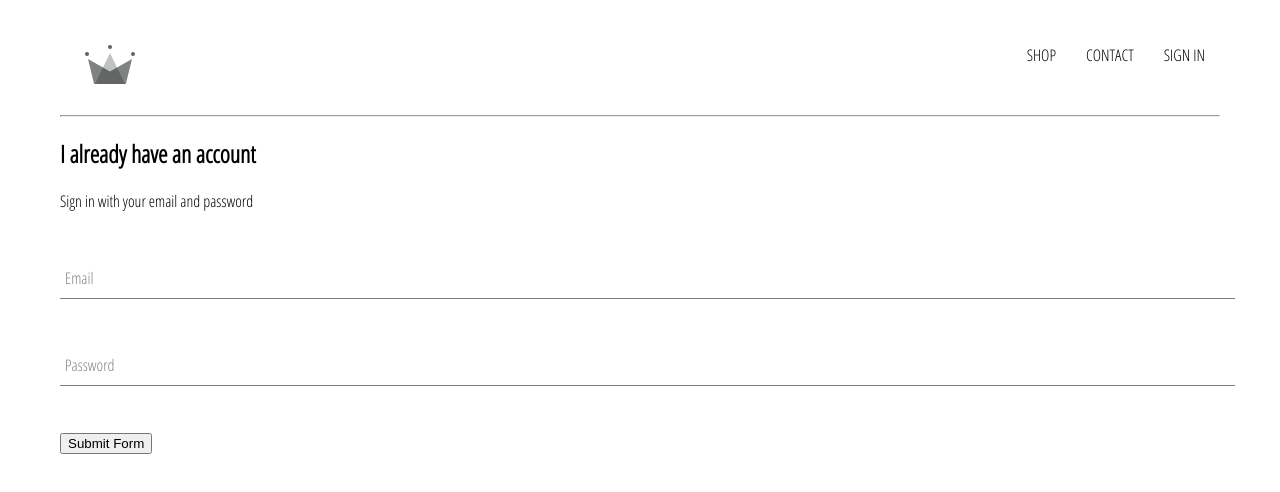
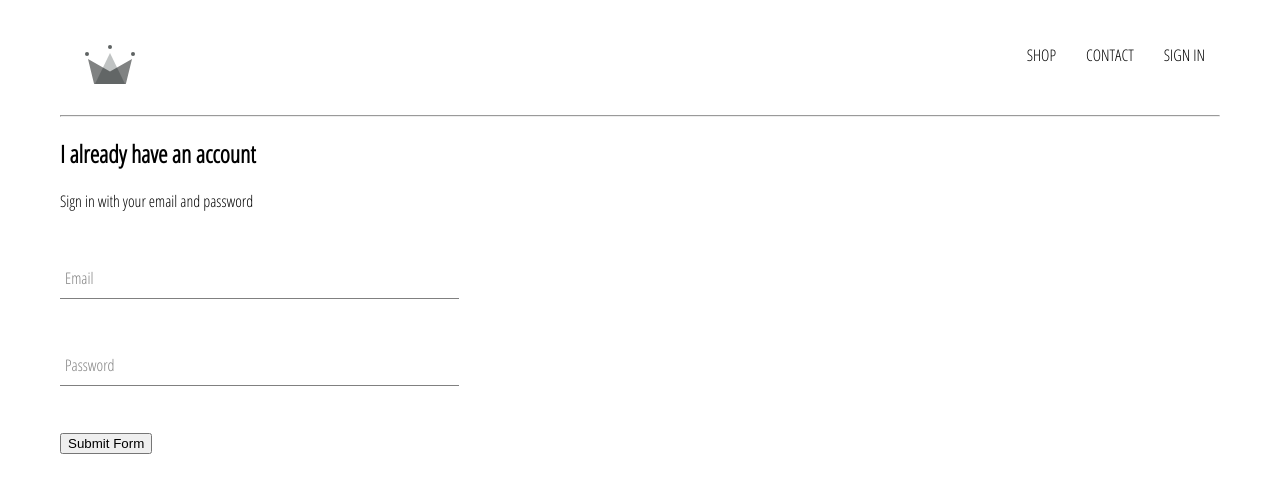
Before and after one commit to tholscoa/react-ecommerce, a React (Create React App) app: page /signin in a window 1280 px wide. Shown: the top 492 px of the page. Built offline with nearby package versions, Linux system fonts and the light colour scheme.

Commit message:
added style to sign-in component

```diff
--- a/src/components/sign-in/sign-in.component.jsx
+++ b/src/components/sign-in/sign-in.component.jsx
@@ -1,6 +1,7 @@
 import React from 'react';
 
 import FormInput from '../form-input/form-input.component';
+import './sign-in.styles.scss';
 
 class SignIn extends React.Component {
   constructor(props) {
--- /dev/null
+++ b/src/components/sign-in/sign-in.styles.scss
@@ -0,0 +1,3 @@
+.sign-in{
+  width: 30vw;
+}
```
Also changed, not shown: 1 other file (tests, documents, lock files or other folders).
